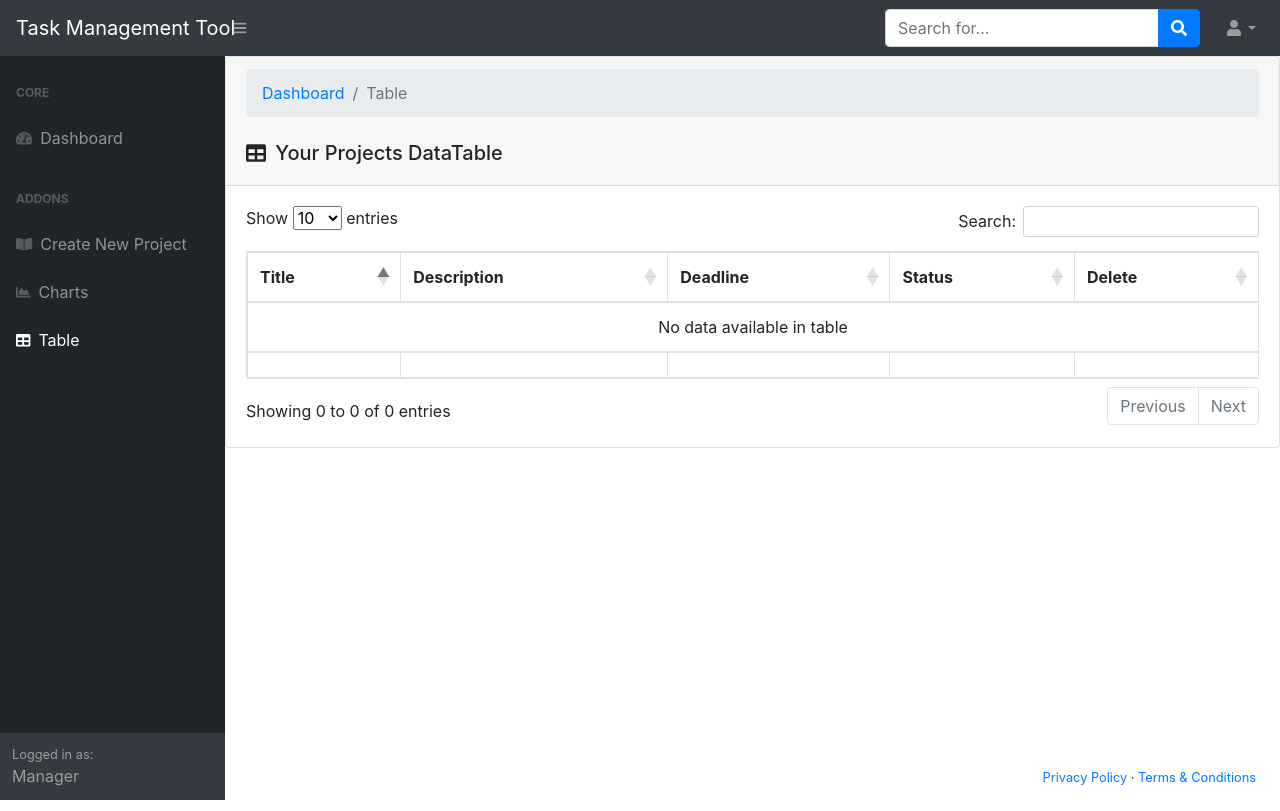
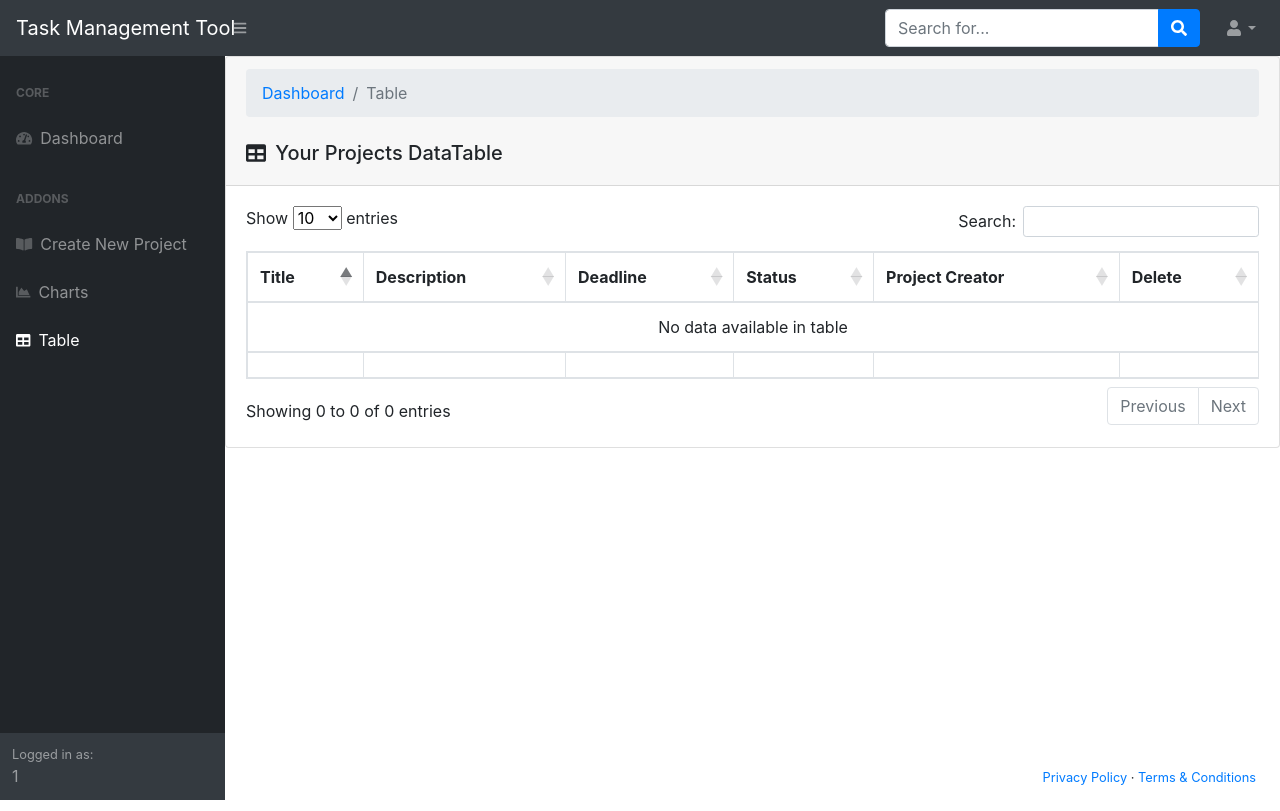
Before and after one commit to giwrgosftw/Task-Management-Tool, a Flask app: page /dashboard/1/table in a window 1280 px wide. Run offline with Flask 2, Linux system fonts and the light colour scheme; data that the repository does not hold is empty; parts of the project's set-up code (start-up, migrations or seed data) failed here and were passed over; some libraries are stand-ins or nearby versions.

Commit message:
Now worked also for the assigned users

```diff
--- a/app.py
+++ b/app.py
@@ -2,11 +2,12 @@ import os
 import webbrowser
 import bcrypt
 import gridfs
+import re
 from flask import Flask, render_template, request, url_for, session, redirect, flash
 from mongodb_models import settings_mongo
 from bson import ObjectId
+
 import warnings
-
 warnings.filterwarnings("ignore", category=DeprecationWarning)
 
 app = Flask(__name__)
@@ -86,9 +87,10 @@ def logout():
 def dashboard(user_email):
     if "active_user" in session:  # checking if active user exist in the session (cookies)
 
-        # use this variable to check the email who is logged in during a session (remove the comment)
+        # use this variable to check the email who is logged in during a session
         users = mongo.db.user_table.find({}, {"email": 1})
-        projects = mongo.db.project_table.find({}, {"title": 1, "description": 1, "date": 1, "status": 1, "project_creator_email": 1})
+        projects = mongo.db.project_table.find({}, {"title": 1, "description": 1, "date": 1, "status": 1,
+                                                    "project_creator_email": 1})
 
         # CHARTS
         months = []  # create an empty list
@@ -98,16 +100,25 @@ def dashboard(user_email):
             # Source: https://docs.mongodb.com/manual/reference/method/db.collection.count/
             # Create a list of data, find and count the projects which belong to a specific month
             # find({..},{..}) --> one condition, find({... , ...}, {..}) --> two conditions
-            months.append([mongo.db.project_table.find({'project_creator_email': user_email, 'date': {'$regex': "2021-0" + str(x), '$options': 'i'}}).count()])
+            months.append([mongo.db.project_table.find(
+                {'project_creator_email': user_email, 'date': {'$regex': "2021-0" + str(x), '$options': 'i'}}).count()])
 
-        project_sum = mongo.db.project_table.find({'project_creator_email': user_email}).count()  # calculate the sum of all project of the current user
+        project_sum = mongo.db.project_table.find(
+            {'project_creator_email': user_email}).count()  # calculate the sum of all project of the current user
 
         # https://stackoverflow.com/questions/41271299/how-can-i-get-the-first-two-digits-of-a-number
         try:
-            status = [float(str((mongo.db.project_table.find({'project_creator_email': user_email, 'status': 'Not started'}).count()) / project_sum * 100)[:3]),
-                      float(str((mongo.db.project_table.find({'project_creator_email': user_email, 'status': 'In-progress'}).count()) / project_sum * 100)[:3]),
-                      float(str((mongo.db.project_table.find({'project_creator_email': user_email, 'status': 'Completed'}).count()) / project_sum * 100)[:3]),
-                      float(str((mongo.db.project_table.find({'project_creator_email': user_email, 'status': 'Emergency'}).count()) / project_sum * 100)[:3])]
+            status = [float(str((mongo.db.project_table.find(
+                {'project_creator_email': user_email, 'status': 'Not started'}).count()) / project_sum * 100)[:3]),
+                      float(str((mongo.db.project_table.find(
+                          {'project_creator_email': user_email, 'status': 'In-progress'}).count()) / project_sum * 100)[
+                            :3]),
+                      float(str((mongo.db.project_table.find(
+                          {'project_creator_email': user_email, 'status': 'Completed'}).count()) / project_sum * 100)[
+                            :3]),
+                      float(str((mongo.db.project_table.find(
+                          {'project_creator_email': user_email, 'status': 'Emergency'}).count()) / project_sum * 100)[
+                            :3])]
         except ZeroDivisionError:
             status = [0, 0, 0, 0]
 
@@ -258,9 +269,10 @@ def create_new_task(user_email, project_id):
         # delete now the auto-created empty task of this project
         task_collection.remove({'project_id': project_id, 'title': ""})
 
-        # on the project_table create a column for the leader user-email
-        # then the list will add only the users who are assigned
-        # so the if in the table will have one more or for the other column
+        # Keep the email of the assigned user
+        assigned_email = get_assigned_user_email(request.form['task_assign_to'])
+        # create a table with the assigned users of each project task
+        add_assigned_user(assigned_email, project_id, task_id)
 
         return redirect(url_for('view_project', user_email=user_email, project_id=project_id, task_id=task_id))
 
@@ -300,6 +312,10 @@ def update_task(user_email, project_id, task_id):
                                             'status': request.form.get('status')
                                         }
                                         })
+    # Keep the email of the assigned user
+    assigned_email = get_assigned_user_email(request.form.get('assign_to'))
+    # update the assigned user of the specific task (if changed)
+    update_assigned_user(assigned_email, task_id)
 
     return redirect(url_for('view_project', user_email=user_email, project_id=project_id))
 
@@ -308,11 +324,12 @@ def update_task(user_email, project_id, task_id):
 @app.route('/dashboard/<user_email>/projects/<ObjectId:project_id>/delete/<ObjectId:task_id>', methods=['POST'])
 def delete_task(user_email, project_id, task_id):
     task_collection = mongo.db.task_table
-    cur = mongo.db.task_table.find()
+    cur = mongo.db.task_table.find({"project_id": project_id})
     results = list(cur)
 
     # Checking the cursor has at least 1 element
-    # If there is only one task in the table, do not remove it because there will be an issue, just clear it ($unset could be an option)
+    # If there is only one task of the specific project in the table, do not remove it because there will be an issue
+    # just clear it ($unset could be an option)
     # else remove completely the requested task
     if len(results) == 1:
         task_collection.find_one_and_update({"_id": task_id},
@@ -327,10 +344,62 @@ def delete_task(user_email, project_id, task_id):
     else:
         task_collection.remove({"_id": task_id})
 
+    # Do not forget to delete the assigned user from the assigned_table (automatically)
+    delete_assigned_user(task_id)
+
     return redirect(url_for('view_project', user_email=user_email, project_id=project_id, task_id=task_id))
 
 
 # -----> END OF TASKS PAGES AND FUNCTIONS <-----
+
+# -----> ASSIGNED_TABLE FUNCTIONS <-----
+
+# create the assign_table, this will include the assign users of each task
+# and it will be used in order to let the users to see the projects which
+# they did not create but they have been assigned
+def add_assigned_user(email, project_id, task_id):
+    assigned_user_collection = mongo.db.assigned_table
+    assigned_user_collection.insert_one(
+        {
+            'email': email,
+            "task_id": task_id,
+            "project_id": project_id
+        }
+    )
+
+
+# Update the assigned user of the specific task
+def update_assigned_user(email, task_id):
+    assigned_user_collection = mongo.db.assigned_table
+    assigned_user_collection.find_one_and_update(
+        {"task_id": task_id},
+        {"$set": {
+            'email': email
+        }
+        }
+    )
+
+
+# As soon as the task is deleted, this will delete the assigned user from the assigned table
+def delete_assigned_user(task_id):
+    assigned_user_collection = mongo.db.assigned_table
+    assigned_user_collection.remove({"task_id": task_id})
+
+
+# keep the e-mail of the assigned user
+def get_assigned_user_email(fullname):
+    user_email_dict = mongo.db.user_table.find_one({'fullname': fullname},
+                                                   {'email': 1, '_id': 0})  # gives e.g, {'email': georgios@gmail.com')}
+    user_email_string = str(user_email_dict)  # it will be easier to convert the whole dict to a string first
+    user_email_string = user_email_string.replace("'email'", '')  # remove the 'email' substring
+
+    assigned_email_list = re.findall(r"'([^']*)'",
+                                     user_email_string)  # gives a list with e.g, ['georgios@gmail.com']
+
+    return assigned_email_list[0]  # returns e.g, georgios@gmail.com
+
+
+# -----> END OF ASSIGNED_TABLE FUNCTIONS <-----
 
 # -----> FILES LIST PAGES AND FUNCTIONS <-----
 
@@ -368,7 +437,8 @@ def download_file(user_email, project_id, filename):
     valid_file_extensions = ".pdf", ".zip", ".rar", ".bmp", ".gif", ".jpg", ".jpeg", ".png"
     if not any(str(filename).endswith(s) for s in valid_file_extensions):
 
-        dest_dir = os.path.expandvars('%userprofile%/Downloads/task-management-tool/')  # where to place it
+        # where to place the file
+        dest_dir = os.path.expanduser('~/Downloads/task-management-tool/')
         # make the directories (recursively)
         try:
             os.makedirs(dest_dir)
@@ -428,22 +498,33 @@ def charts(user_email):
         # Source: https://docs.mongodb.com/manual/reference/method/db.collection.count/
         # Create a list of data, find and count the projects which belong to a specific month
         # find({..},{..}) --> one condition, find({... , ...}, {..}) --> two conditions
-        months.append([mongo.db.project_table.find({'project_creator_email': user_email, 'date': {'$regex': "2021-0" + str(x), '$options': 'i'}}).count()])
+        months.append([mongo.db.project_table.find(
+            {'project_creator_email': user_email, 'date': {'$regex': "2021-0" + str(x), '$options': 'i'}}).count()])
 
-    project_sum = mongo.db.project_table.find({'project_creator_email': user_email}).count()  # calculate the sum of all project of the current user
+    # calculate the sum of all projects which the current user created
+    personal_projects_sum = mongo.db.project_table.find({'project_creator_email': user_email}).count()
 
     # https://stackoverflow.com/questions/41271299/how-can-i-get-the-first-two-digits-of-a-number
     try:
-        status = [float(str((mongo.db.project_table.find({'project_creator_email': user_email, 'status': 'Not started'}).count()) / project_sum * 100)[:4]),
-                  float(str((mongo.db.project_table.find({'project_creator_email': user_email, 'status': 'In-progress'}).count()) / project_sum * 100)[:4]),
-                  float(str((mongo.db.project_table.find({'project_creator_email': user_email, 'status': 'Completed'}).count()) / project_sum * 100)[:4]),
-                  float(str((mongo.db.project_table.find({'project_creator_email': user_email, 'status': 'Emergency'}).count()) / project_sum * 100)[:4])]
+        status = [float(str((mongo.db.project_table.find(
+            {'project_creator_email': user_email, 'status': 'Not started'}).count()) / personal_projects_sum * 100)[
+                        :4]),
+                  float(str((mongo.db.project_table.find(
+                      {'project_creator_email': user_email,
+                       'status': 'In-progress'}).count()) / personal_projects_sum * 100)[
+                        :4]),
+                  float(str((mongo.db.project_table.find(
+                      {'project_creator_email': user_email,
+                       'status': 'Completed'}).count()) / personal_projects_sum * 100)[:4]),
+                  float(str((mongo.db.project_table.find(
+                      {'project_creator_email': user_email,
+                       'status': 'Emergency'}).count()) / personal_projects_sum * 100)[:4])]
     except ZeroDivisionError:
         status = [0, 0, 0, 0]
 
     # render these data to the charts.html which sending the charts data to base.html
     return render_template('dashboard/charts.html', user_email=user_email, dataMonth=months, dataStatus=status,
-                           project_sum=project_sum)
+                           project_sum=personal_projects_sum)
 
 
 # -----> END OF CHART TAB PAGES AND FUNCTIONS <-----
@@ -454,34 +535,48 @@ def charts(user_email):
 # https://stackoverflow.com/questions/53425222/python-flask-i-want-to-display-the-data-that-present-in-mongodb-on-a-html-page
 @app.route('/dashboard/<user_email>/table')
 def table(user_email):
-    projects = mongo.db.project_table.find({},
-                                           {"title": 1, "description": 1, "date": 1, "status": 1, "project_creator_email": 1})
-    return render_template('dashboard/table.html', user_email=user_email, projects=projects)
+    projects = mongo.db.project_table.find({}, {"title": 1, "description": 1, "date": 1, "status": 1,
+                                                "project_creator_email": 1})
+    assigned_users = mongo.db.assigned_table.find({}, {"email": 1, "project_id": 1})
+    return render_template('dashboard/table.html', user_email=user_email, projects=projects,
+                           assigned_users=assigned_users)
 
 
-# Start project table categories
+# Starting project table categories
 @app.route('/dashboard/<user_email>/table/not-started')
 def table_not_started(user_email):
-    projects = mongo.db.project_table.find({}, {"title": 1, "description": 1, "date": 1, "status": 1, "project_creator_email": 1})
-    return render_template('dashboard/categories/notstarted.html', user_email=user_email, projects=projects)
+    projects = mongo.db.project_table.find({}, {"title": 1, "description": 1, "date": 1, "status": 1,
+                                                "project_creator_email": 1})
+    assigned_users = mongo.db.assigned_table.find({}, {"email": 1, "project_id": 1})
+    return render_template('dashboard/categories/notstarted.html', user_email=user_email, projects=projects,
+                           assigned_users=assigned_users)
 
 
 @app.route('/dashboard/<user_email>/table/in-progress')
 def table_in_progress(user_email):
-    projects = mongo.db.project_table.find({}, {"title": 1, "description": 1, "date": 1, "status": 1, "project_creator_email": 1})
-    return render_template('dashboard/categories/inprogress.html', user_email=user_email, projects=projects)
+    projects = mongo.db.project_table.find({}, {"title": 1, "description": 1, "date": 1, "status": 1,
+                                                "project_creator_email": 1})
+    assigned_users = mongo.db.assigned_table.find({}, {"email": 1, "project_id": 1})
+    return render_template('dashboard/categories/inprogress.html', user_email=user_email, projects=projects,
+                           assigned_users=assigned_users)
 
 
 @app.route('/dashboard/<user_email>/table/completed')
 def table_completed(user_email):
-    projects = mongo.db.project_table.find({}, {"title": 1, "description": 1, "date": 1, "status": 1, "project_creator_email": 1})
-    return render_template('dashboard/categories/completed.html', user_email=user_email, projects=projects)
+    projects = mongo.db.project_table.find({}, {"title": 1, "description": 1, "date": 1, "status": 1,
+                                                "project_creator_email": 1})
+    assigned_users = mongo.db.assigned_table.find({}, {"email": 1, "project_id": 1})
+    return render_template('dashboard/categories/completed.html', user_email=user_email, projects=projects,
+                           assigned_users=assigned_users)
 
 
 @app.route('/dashboard/<user_email>/table/emergency')
 def table_emergency(user_email):
-    projects = mongo.db.project_table.find({}, {"title": 1, "description": 1, "date": 1, "status": 1, "project_creator_email": 1})
-    return render_template('dashboard/categories/emergency.html', user_email=user_email, projects=projects)
+    projects = mongo.db.project_table.find({}, {"title": 1, "description": 1, "date": 1, "status": 1,
+                                                "project_creator_email": 1})
+    assigned_users = mongo.db.assigned_table.find({}, {"email": 1, "project_id": 1})
+    return render_template('dashboard/categories/emergency.html', user_email=user_email, projects=projects,
+                           assigned_users=assigned_users)
 
 
 # -----> END OF TABLE TAB PAGES FUNCTIONS <-----
--- a/templates/dashboard/base.html
+++ b/templates/dashboard/base.html
@@ -88,7 +88,7 @@
             </div>
             <div class="sb-sidenav-footer">
                 <div class="small">Logged in as:</div>
-                Manager
+                    {{ user_email }}
             </div>
         </nav>
     </div>
--- a/templates/dashboard/table.html
+++ b/templates/dashboard/table.html
@@ -20,6 +20,7 @@
                         <th>Description</th>
                         <th>Deadline</th>
                         <th>Status</th>
+                        <th>Project Creator</th>
                         <th>Delete</th>
                     </tr>
                     </thead>
@@ -30,19 +31,24 @@
                         <th></th>
                         <th></th>
                         <th></th>
+                        <th></th>
                     </tr>
                     </tfoot>
                     <tbody>
                     {% for project in projects %}
-                        {% if project['project_creator_email']==user_email %} <!-- show only the projects of the current logged-in user -->
+                        {% for assigned_user in assigned_users %}
+                            <!-- show only the projects of the current logged-in or assigned user -->
+                            {% if project['project_creator_email']==user_email or (assigned_user['project_id']==project["_id"] and assigned_user['email']==user_email) %}
                                 <tr>
                                     <td> <a href="{{ '/dashboard/%s'%user_email + '/projects/%s'%project["_id"] }}"> {{project["title"]}} </a> </td>
                                     <td>{{project["description"]}}</td>
                                     <td>{{project["date"]}}</td>
                                     <td>{{project["status"]}}</td>
+                                    <td>{{project["project_creator_email"]}}</td>
                                     <td class="text-center"><button type="submit" class="btn btn-danger" style=height:35px; formaction="{{ url_for('delete_project', project_id=project._id, user_email=user_email) }}"> Delete </button></td>
                                 </tr>
                             {% endif %}
+                        {% endfor %}
                     {% endfor %}
                     </tbody>
                 </table>
```
Also changed, not shown: templates/dashboard/categories/completed.html (+7 -1 lines), templates/dashboard/categories/emergency.html (+7 -1 lines), templates/dashboard/categories/inprogress.html (+7 -1 lines), templates/dashboard/categories/notstarted.html (+7 -1 lines), templates/dashboard/charts.html (+4 -4 lines), templates/dashboard/home.html (+4 -4 lines). Lines whose indentation alone changed are shown as unchanged.
